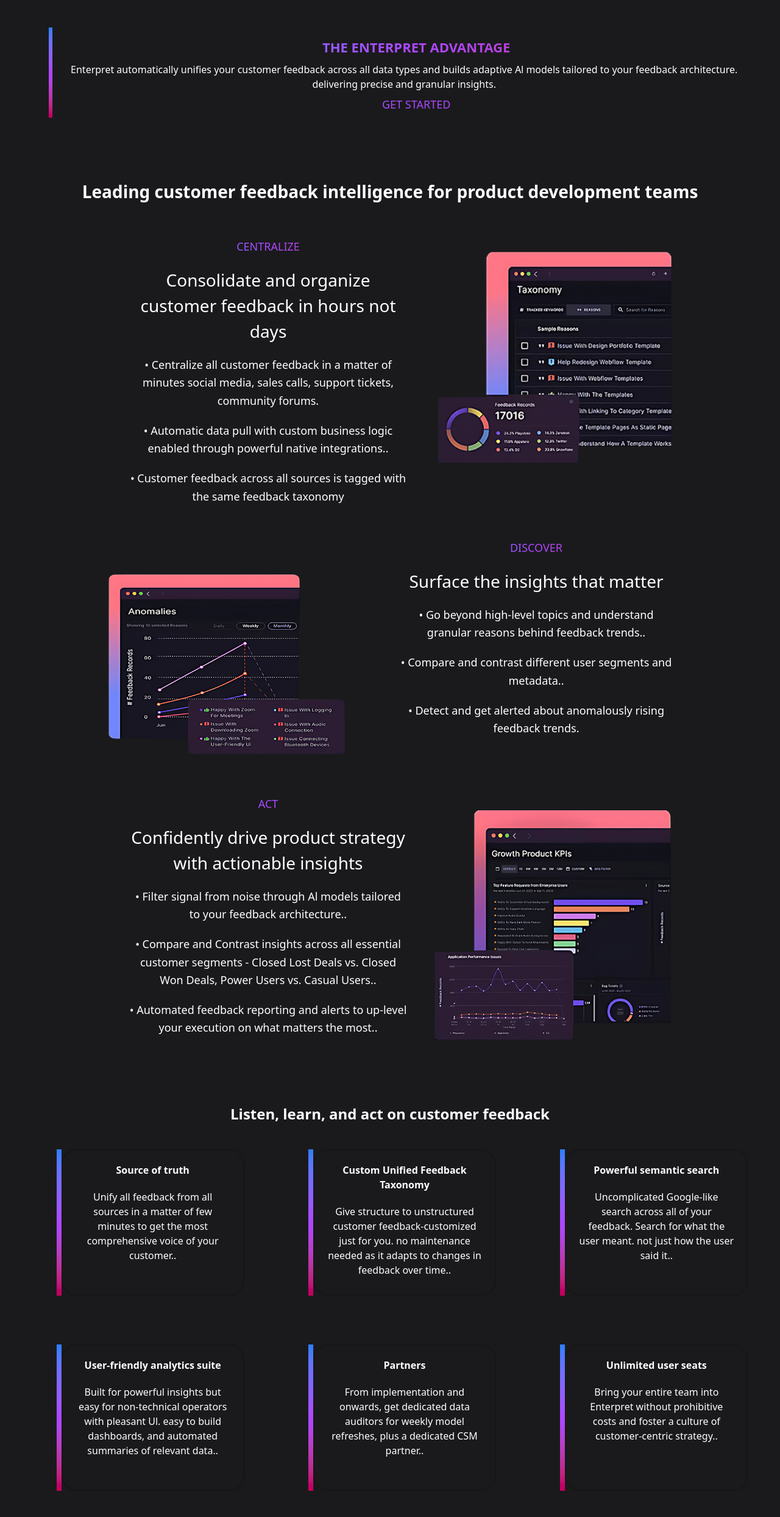
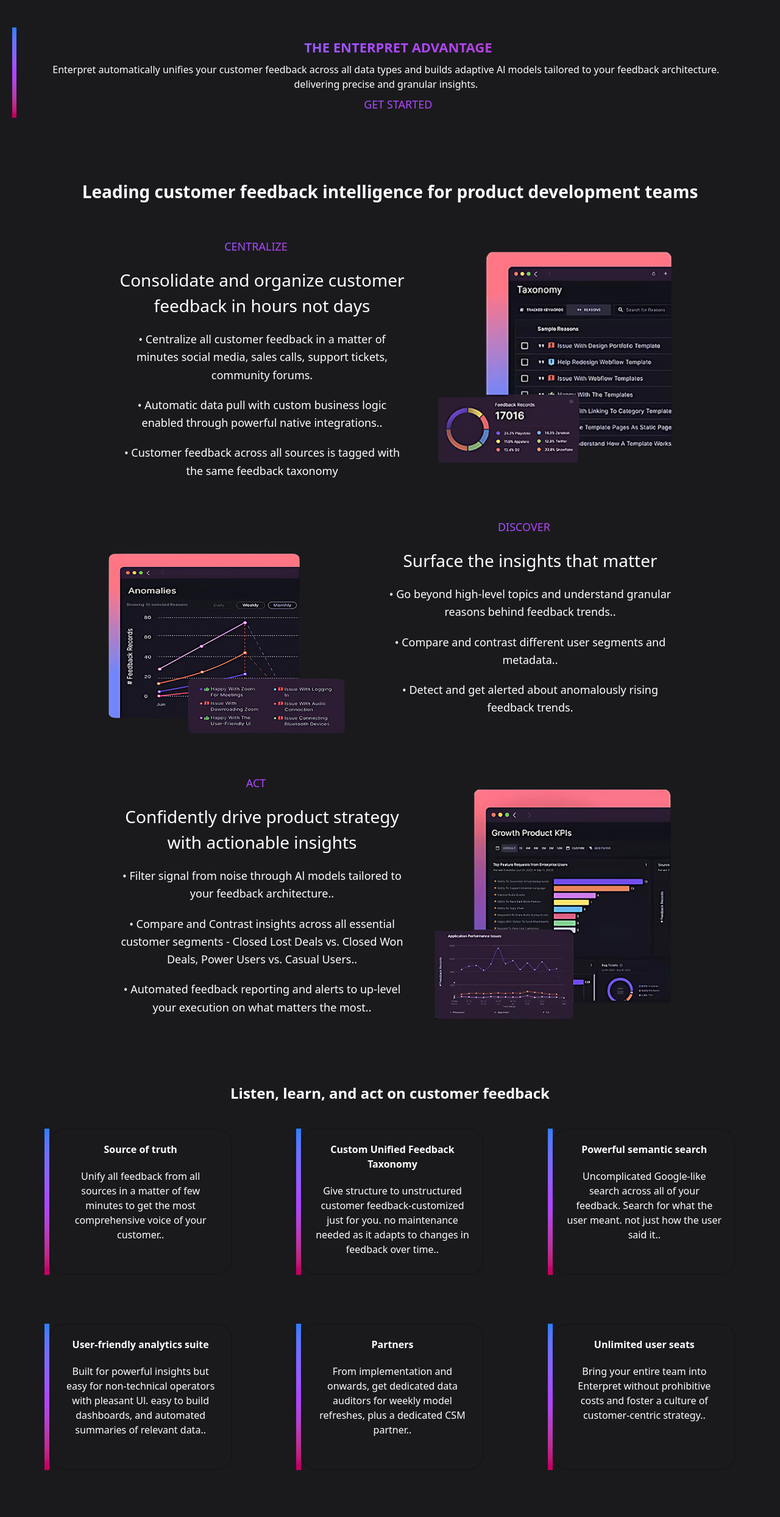
Before and after one commit to Muhammad-Shariq1/portfolio-web1, a website: page src/index.html in a window 1280 px wide. Shown: the part 993-3481 px from the top of the page at 61% size. Drawn offline with Linux system fonts and the light colour scheme.

Commit message:
margin left hataya

```diff
--- a/src/index.html
+++ b/src/index.html
@@ -75,7 +75,7 @@
 
 
 <div class="flex mt-10 mb-10 text-center justify-center">
-  <div class="w-2 ml-15 bg-gradient-to-b from-blue-500 via-purple-500 to-pink-700"></div>
+  <div class="w-2  bg-gradient-to-b from-blue-500 via-purple-500 to-pink-700"></div>
   <div class="bg-[#1A1A1D] p-2 ">
      <h1 class="uppercase mt-2 ml-5  text-[22px] font-bold text-transparent bg-clip-text bg-gradient-to-r from-blue-500 via-purple-500 to-pink-700" >the enterpret advantage</h1>
      <p class="mt-2 ml-5 text-[16px] text-[#ffffff] mr-10">Enterpret automatically unifies your customer feedback across all data types and builds adaptive Al models tailored to your feedback architecture. delivering precise and granular insights.</p>
@@ -89,11 +89,11 @@
 
     <div class="flex justify-center gap-10 max-sm:flex-col max-md:flex-col max-lg:flex-col  text-center" >
         <div class=" w-[40%] max-sm:w-[100%] max-md:w-[100%] max-lg:w-[100%] " >
-            <h1 class="uppercase  mt-14 ml-10  text-[18px] font-light text-transparent bg-clip-text bg-gradient-to-r from-blue-500 via-purple-500 to-pink-700" >centralize</h1>
-            <p class="mt-5 ml-10  text-[#ffffff] text-[28px] max-sm:text-[18px] max-md:text-[20px] max-lg:text-[22px] max-xl:text-[26px] font-medium">Consolidate and organize customer feedback in hours not days</p>
-            <p class="mt-5 ml-10  text-[#ffffff] max-sm:text-[14px] max-md:text-[16px] text-[18px] font-light leading-relaxed "> • Centralize all customer feedback in a matter of minutes social media, sales calls, support tickets, community forums.</p>
-            <p class="mt-5 ml-10  text-[#ffffff] max-sm:text-[14px] max-md:text-[16px] text-[18px] font-light leading-relaxed "> • Automatic data pull with custom business logic enabled through powerful native integrations..</p>
-            <p class="mt-5 ml-10  text-[#ffffff] max-sm:text-[14px] max-md:text-[16px] text-[18px] font-light leading-relaxed "> • Customer feedback across all sources is tagged with the same feedback taxonomy</p>
+            <h1 class="uppercase  mt-14   text-[18px] font-light text-transparent bg-clip-text bg-gradient-to-r from-blue-500 via-purple-500 to-pink-700" >centralize</h1>
+            <p class="mt-5 ml-5  text-[#ffffff] text-[28px] max-sm:text-[18px] max-md:text-[20px] max-lg:text-[22px] max-xl:text-[26px] font-medium">Consolidate and organize customer feedback in hours not days</p>
+            <p class="mt-5 ml-5  text-[#ffffff] max-sm:text-[14px] max-md:text-[16px] text-[18px] font-light leading-relaxed "> • Centralize all customer feedback in a matter of minutes social media, sales calls, support tickets, community forums.</p>
+            <p class="mt-5 ml-5  text-[#ffffff] max-sm:text-[14px] max-md:text-[16px] text-[18px] font-light leading-relaxed "> • Automatic data pull with custom business logic enabled through powerful native integrations..</p>
+            <p class="mt-5 ml-5  text-[#ffffff] max-sm:text-[14px] max-md:text-[16px] text-[18px] font-light leading-relaxed "> • Customer feedback across all sources is tagged with the same feedback taxonomy</p>
         </div>
         <div class="flex justify-center">
             <img class="w-100 h-100 mt-15 max-sm:w-70 max-sm:h-70 max-md:w-80 max-md:h-80 max-lg:w-110 max-lg:h-110 " src="./img/2.png" alt="img">
@@ -105,21 +105,21 @@
             <img class="w-100 h-80 mt-15 max-sm:w-70 max-sm:h-70 max-md:w-80 max-md:h-80 max-lg:w-110 max-lg:h-110 " src="./img/3.png" alt="img">
         </div>
             <div class=" w-[40%] max-sm:w-[100%] max-md:w-[100%] max-lg:w-[100%] " >
-            <h1 class="uppercase  mt-14 ml-10  text-[18px] font-light text-transparent bg-clip-text bg-gradient-to-r from-blue-500 via-purple-500 to-pink-700" >DISCOVER</h1>
-            <p class="mt-5 ml-10  text-[#ffffff] text-[28px] max-sm:text-[18px] max-md:text-[20px] max-lg:text-[22px] max-xl:text-[26px] font-medium">Surface the insights that matter</p>
-            <p class="mt-5 ml-10  text-[#ffffff] max-sm:text-[14px] max-md:text-[16px] text-[18px] font-light leading-relaxed "> • Go beyond high-level topics and understand granular reasons behind feedback trends..</p>
-            <p class="mt-5 ml-10  text-[#ffffff] max-sm:text-[14px] max-md:text-[16px] text-[18px] font-light leading-relaxed "> • Compare and contrast different user segments and metadata..</p>
-            <p class="mt-5 ml-10  text-[#ffffff] max-sm:text-[14px] max-md:text-[16px] text-[18px] font-light leading-relaxed "> • Detect and get alerted about anomalously rising feedback trends.</p>
+            <h1 class="uppercase  mt-14   text-[18px] font-light text-transparent bg-clip-text bg-gradient-to-r from-blue-500 via-purple-500 to-pink-700" >DISCOVER</h1>
+            <p class="mt-5 ml-5  text-[#ffffff] text-[28px] max-sm:text-[18px] max-md:text-[20px] max-lg:text-[22px] max-xl:text-[26px] font-medium">Surface the insights that matter</p>
+            <p class="mt-5 ml-5  text-[#ffffff] max-sm:text-[14px] max-md:text-[16px] text-[18px] font-light leading-relaxed "> • Go beyond high-level topics and understand granular reasons behind feedback trends..</p>
+            <p class="mt-5 ml-5  text-[#ffffff] max-sm:text-[14px] max-md:text-[16px] text-[18px] font-light leading-relaxed "> • Compare and contrast different user segments and metadata..</p>
+            <p class="mt-5 ml-5  text-[#ffffff] max-sm:text-[14px] max-md:text-[16px] text-[18px] font-light leading-relaxed "> • Detect and get alerted about anomalously rising feedback trends.</p>
         </div>
     </div>
 
         <div class="flex justify-center gap-10 max-sm:flex-col max-md:flex-col max-lg:flex-col  text-center" >
         <div class=" w-[40%] max-sm:w-[100%] max-md:w-[100%] max-lg:w-[100%] " >
-            <h1 class="uppercase  mt-14 ml-10  text-[18px] font-light text-transparent bg-clip-text bg-gradient-to-r from-blue-500 via-purple-500 to-pink-700" >ACT</h1>
-            <p class="mt-5 ml-10  text-[#ffffff] text-[28px] max-sm:text-[18px] max-md:text-[20px] max-lg:text-[22px] max-xl:text-[26px] font-medium">Confidently drive product strategy with actionable insights</p>
-            <p class="mt-5 ml-10  text-[#ffffff] max-sm:text-[14px] max-md:text-[16px] text-[18px] font-light leading-relaxed "> • Filter signal from noise through Al models tailored to your feedback architecture..</p>
-            <p class="mt-5 ml-10  text-[#ffffff] max-sm:text-[14px] max-md:text-[16px] text-[18px] font-light leading-relaxed "> • Compare and Contrast insights across all essential customer segments - Closed Lost Deals vs. Closed Won Deals, Power Users vs. Casual Users..</p>
-            <p class="mt-5 ml-10  text-[#ffffff] max-sm:text-[14px] max-md:text-[16px] text-[18px] font-light leading-relaxed "> • Automated feedback reporting and alerts to up-level your execution on what matters the most..</p>
+            <h1 class="uppercase  mt-14   text-[18px] font-light text-transparent bg-clip-text bg-gradient-to-r from-blue-500 via-purple-500 to-pink-700" >ACT</h1>
+            <p class="mt-5 ml-5  text-[#ffffff] text-[28px] max-sm:text-[18px] max-md:text-[20px] max-lg:text-[22px] max-xl:text-[26px] font-medium">Confidently drive product strategy with actionable insights</p>
+            <p class="mt-5 ml-5  text-[#ffffff] max-sm:text-[14px] max-md:text-[16px] text-[18px] font-light leading-relaxed "> • Filter signal from noise through Al models tailored to your feedback architecture..</p>
+            <p class="mt-5 ml-5  text-[#ffffff] max-sm:text-[14px] max-md:text-[16px] text-[18px] font-light leading-relaxed "> • Compare and Contrast insights across all essential customer segments - Closed Lost Deals vs. Closed Won Deals, Power Users vs. Casual Users..</p>
+            <p class="mt-5 ml-5  text-[#ffffff] max-sm:text-[14px] max-md:text-[16px] text-[18px] font-light leading-relaxed "> • Automated feedback reporting and alerts to up-level your execution on what matters the most..</p>
         </div>
         <div class="flex justify-center" >
             <img class="w-100 h-100 mt-15  max-sm:w-70 max-sm:h-70 max-md:w-80 max-md:h-80  max-lg:w-110 max-lg:h-110 " src="./img/4.png" alt="img">
@@ -133,7 +133,7 @@
 <div class="grid grid-cols-3 max-sm:grid-cols-1 max-md:grid-cols-2 max-lg:grid-cols-2 max-xl:grid-cols-3  ">
 
 <div class="flex mt-10 mb-10 justify-center text-center ">
-  <div class="w-2 h-60 ml-10 bg-gradient-to-b from-blue-500 via-purple-500 to-pink-700"></div>
+  <div class="w-2 h-60  bg-gradient-to-b from-blue-500 via-purple-500 to-pink-700"></div>
   <div class="bg-[#1A1A1D] p-5 w-75 h-60 border-[#161616] border-2 rounded-3xl ">
      <h1 class="text-[#ffffff] font-bold mb-5">Source of truth</h1>
      <p class="text-[#ffffff] font-light " >Unify all feedback from all sources in a matter of few minutes to get the most comprehensive voice of your customer..</p>
@@ -141,7 +141,7 @@
 </div>
 
 <div class="flex mt-10 mb-10 justify-center text-center ">
-  <div class="w-2 h-60 ml-10 bg-gradient-to-b from-blue-500 via-purple-500 to-pink-700"></div>
+  <div class="w-2 h-60  bg-gradient-to-b from-blue-500 via-purple-500 to-pink-700"></div>
   <div class="bg-[#1A1A1D] p-5 w-75 h-60 border-[#161616] border-2 rounded-3xl ">
      <h1 class="text-[#ffffff] font-bold mb-5">Custom Unified Feedback Taxonomy</h1>
      <p class="text-[#ffffff] font-light " >Give structure to unstructured customer feedback-customized just for you. no maintenance needed as it adapts to changes in feedback over time..</p>
@@ -149,7 +149,7 @@
 </div>
 
 <div class="flex mt-10 mb-10 justify-center text-center ">
-  <div class="w-2 h-60 ml-10 bg-gradient-to-b from-blue-500 via-purple-500 to-pink-700"></div>
+  <div class="w-2 h-60  bg-gradient-to-b from-blue-500 via-purple-500 to-pink-700"></div>
   <div class="bg-[#1A1A1D] p-5 w-75 h-60 border-[#161616] border-2 rounded-3xl ">
      <h1 class="text-[#ffffff] font-bold mb-5">Powerful semantic search</h1>
      <p class="text-[#ffffff] font-light " >Uncomplicated Google-like search across all of your feedback. Search for what the user meant. not just how the user said it..</p>
@@ -158,7 +158,7 @@
 
 
 <div class="flex mt-10 mb-10 justify-center text-center ">
-  <div class="w-2 h-60 ml-10 bg-gradient-to-b from-blue-500 via-purple-500 to-pink-700"></div>
+  <div class="w-2 h-60  bg-gradient-to-b from-blue-500 via-purple-500 to-pink-700"></div>
   <div class="bg-[#1A1A1D] p-5 w-75 h-60 border-[#161616] border-2 rounded-3xl ">
      <h1 class="text-[#ffffff] font-bold mb-5">User-friendly analytics suite</h1>
      <p class="text-[#ffffff] font-light " >Built for powerful insights but easy for non-technical operators with pleasant Ul. easy to build dashboards, and automated summaries of relevant data..</p>
@@ -166,7 +166,7 @@
 </div>
 
 <div class="flex mt-10 mb-10 justify-center text-center ">
-  <div class="w-2 h-60 ml-10 bg-gradient-to-b from-blue-500 via-purple-500 to-pink-700"></div>
+  <div class="w-2 h-60  bg-gradient-to-b from-blue-500 via-purple-500 to-pink-700"></div>
   <div class="bg-[#1A1A1D] p-5 w-75 h-60 border-[#161616] border-2 rounded-3xl ">
      <h1 class="text-[#ffffff] font-bold mb-5">Partners</h1>
      <p class="text-[#ffffff] font-light " >From implementation and onwards, get dedicated data auditors for weekly model refreshes, plus a dedicated CSM partner..</p>
@@ -174,7 +174,7 @@
 </div>
 
 <div class="flex mt-10 mb-10 justify-center text-center ">
-  <div class="w-2 h-60 ml-10 bg-gradient-to-b from-blue-500 via-purple-500 to-pink-700"></div>
+  <div class="w-2 h-60  bg-gradient-to-b from-blue-500 via-purple-500 to-pink-700"></div>
   <div class="bg-[#1A1A1D] p-5 w-75 h-60 border-[#161616] border-2 rounded-3xl ">
      <h1 class="text-[#ffffff] font-bold mb-5">Unlimited user seats</h1>
      <p class="text-[#ffffff] font-light " >Bring your entire team into Enterpret without prohibitive costs and foster a culture of customer-centric strategy..</p>
@@ -183,11 +183,11 @@
 </div>
 
 
-<div class="flex mt-10 mb-10 ml-10  max-md:ml-20 max-sm:flex-col max-md:flex-col justify-center ">
+<div class="flex mt-10 mb-10   max-md:ml-20 max-sm:flex-col max-md:flex-col justify-center ">
   <div class="bg-[#1A1A1D] p-2 justify-center ">
-     <h1 class="uppercase mt-2 ml-5  text-[22px] font-bold text-transparent bg-clip-text bg-gradient-to-r from-blue-500 via-purple-500 to-pink-700" >INTEGRATIONS</h1>
-     <h1 class="uppercase mt-2 ml-5  text-[18px] font-medium text-transparent bg-clip-text bg-gradient-to-r from-blue-500 via-purple-500 to-pink-700" >Unified view of your customers</h1>
-     <p class="mt-2 ml-5 text-[16px] text-[#ffffff] mr-20">Enterpret will integrate directly with any feedback channel Take advantage of our CSV importer or API.</p>
+     <h1 class="uppercase mt-2 ml-2  text-[22px] font-bold text-transparent bg-clip-text bg-gradient-to-r from-blue-500 via-purple-500 to-pink-700" >INTEGRATIONS</h1>
+     <h1 class="uppercase mt-2 ml-2  text-[18px] font-medium text-transparent bg-clip-text bg-gradient-to-r from-blue-500 via-purple-500 to-pink-700" >Unified view of your customers</h1>
+     <p class="mt-2 ml-2 text-[16px] text-[#ffffff] mr-20">Enterpret will integrate directly with any feedback channel Take advantage of our CSV importer or API.</p>
      <button class="mt-5 ml-5 w-60 h-10 rounded-4xl border-2 text-[#ffffff] bg-gradient-to-r from-blue-500 via-purple-500 to-pink-700
  ">View all Integrations</button>
     </div>
@@ -195,12 +195,12 @@
 </div>
 
 
- <div class="flex mt-10 mb-10 ml-10 max-md:ml-20 max-sm:flex-col-reverse max-md:flex-col-reverse justify-center">
+ <div class="flex mt-10 mb-10  max-md:ml-20 max-sm:flex-col-reverse max-md:flex-col-reverse justify-center">
 <img class="w-100 h-50 mr-20 max-sm:mt-8 max-md:mt-8 max-lg:mt-8 max-sm:w-80 max-sm:h-60 justify-center " src="./img/6.png" alt="img">
   <div class="bg-[#1A1A1D] p-2 justify-center ">
-     <h1 class="uppercase mt-2 ml-5  text-[22px] font-bold text-transparent bg-clip-text bg-gradient-to-r from-blue-500 via-purple-500 to-pink-700" >SECURITY</h1>
-     <h1 class="uppercase mt-2 ml-5  text-[18px] font-medium text-transparent bg-clip-text bg-gradient-to-r from-blue-500 via-purple-500 to-pink-700" >Built for scale and enterprise level security</h1>
-     <p class="mt-2 ml-5 text-[16px] text-[#ffffff] mr-20">SOC-2 Type II certification, penetration tested, and regular vulnerability scans. Hosted behind a VPC. Data encryption at rest and transit.</p>
+     <h1 class="uppercase mt-2 ml-2  text-[22px] font-bold text-transparent bg-clip-text bg-gradient-to-r from-blue-500 via-purple-500 to-pink-700" >SECURITY</h1>
+     <h1 class="uppercase mt-2 ml-2  text-[18px] font-medium text-transparent bg-clip-text bg-gradient-to-r from-blue-500 via-purple-500 to-pink-700" >Built for scale and enterprise level security</h1>
+     <p class="mt-2 ml-2 text-[16px] text-[#ffffff] mr-20">SOC-2 Type II certification, penetration tested, and regular vulnerability scans. Hosted behind a VPC. Data encryption at rest and transit.</p>
      <button class="mt-5 ml-5 w-60 h-10 rounded-4xl border-2 text-[#ffffff] bg-gradient-to-r from-blue-500 via-purple-500 to-pink-700
  ">Learn More</button>
     </div>
```
